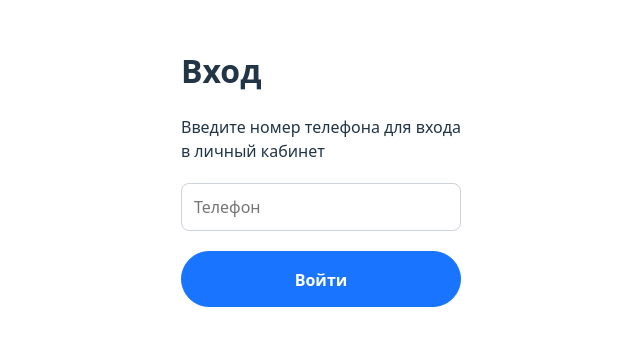
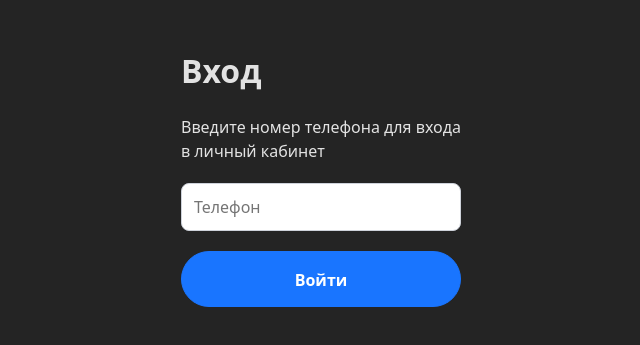
Before and after one commit to j-0-n-e-z/otp-login-profile-edit, a React (Vite) app: page / in a window 1280 px wide. Shown: the part 223-568 px from the top of the page, without its empty margins (319-959 px from the left). Built offline with nearby package versions, Linux system fonts and the light colour scheme.

Commit message:
add more css variable colors

```diff
--- a/src/index.css
+++ b/src/index.css
@@ -16,8 +16,14 @@
   --background-primary: #fff;
   --background-hover-primary: #0052cc;
   --background-brand-extralight: #cce0ff;
+  --background-disabled: #f3f4f6;
+
   --border-light: #ced2da;
+
   --text-invert: #fff;
+  --text-error: #f64c4c;
+
+  --indicator-error: #f64c4c;
 }
 
 body {
@@ -29,7 +35,7 @@ body {
   min-height: 100vh;
 }
 
-@media (prefers-color-scheme: light) {
+@media (prefers-color-scheme: dark) {
   :root {
     color: #213547;
     background-color: #ffffff;
```
